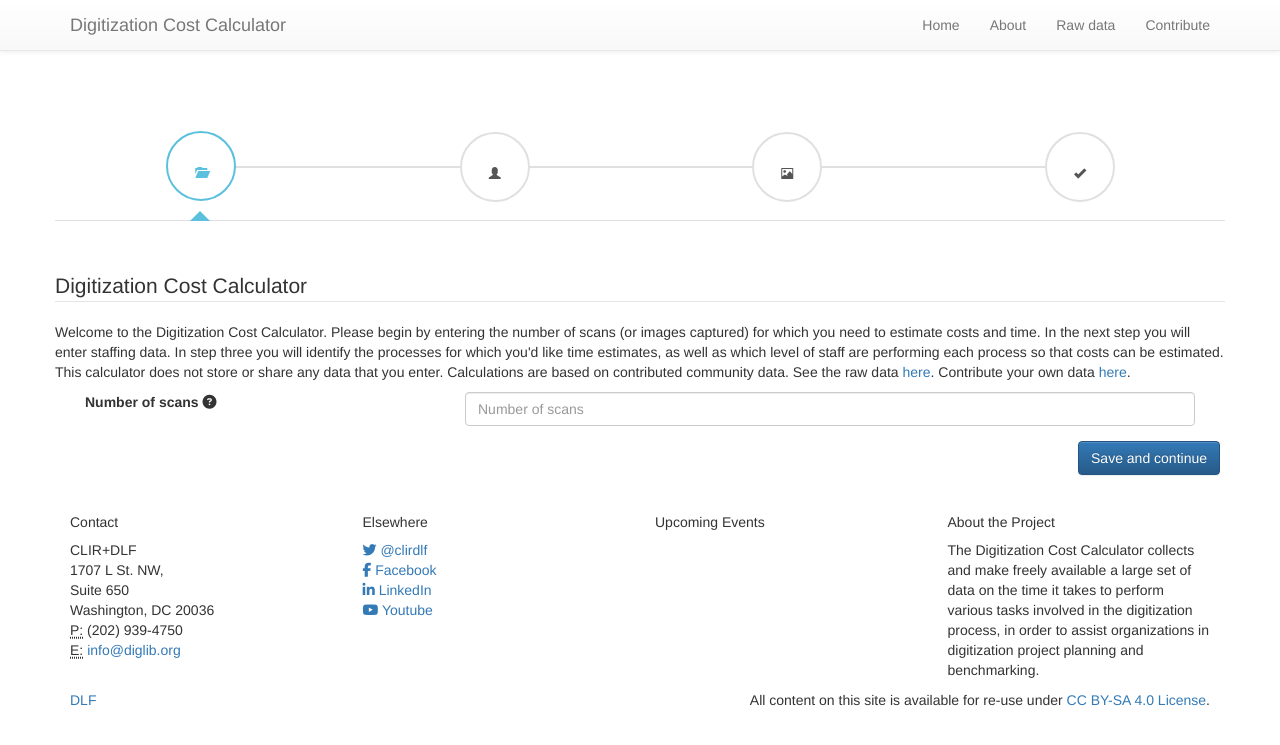
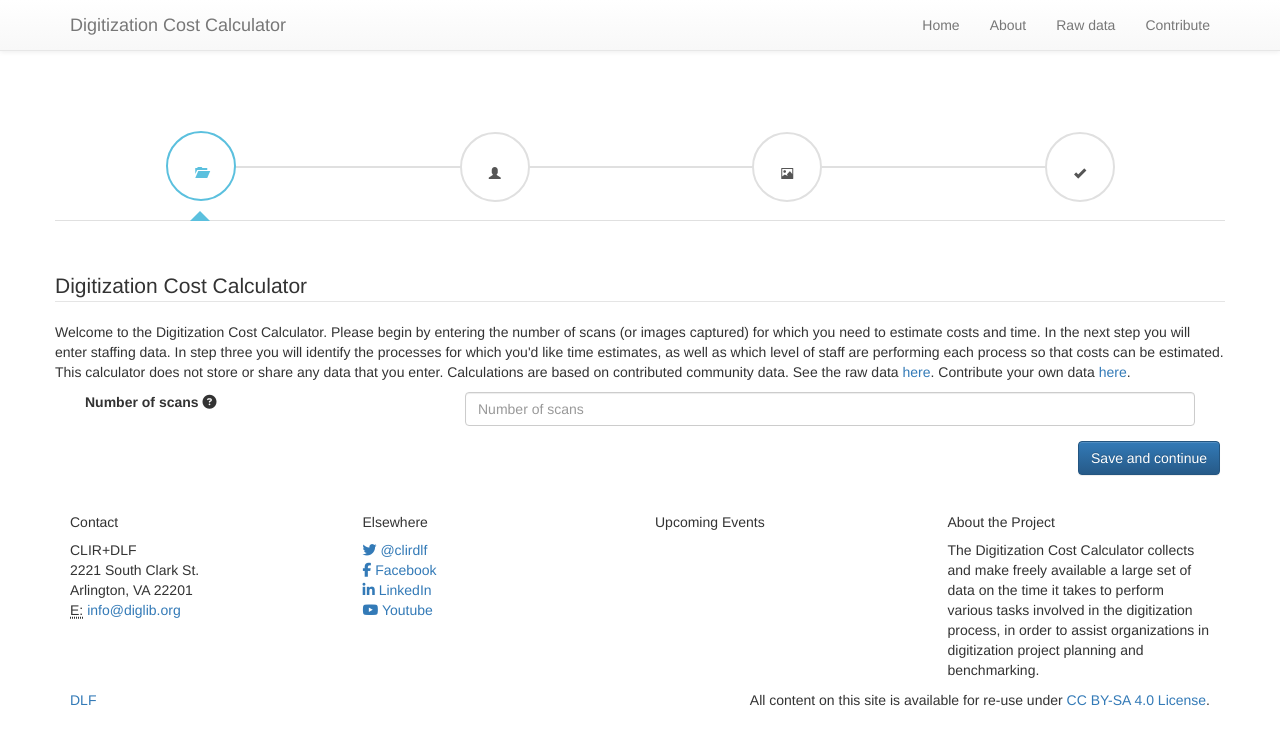
Before and after one commit to clirdlf/digitization_cost_calculator, a Jekyll site: the page built from index.html, in a window 1280 px wide. Shown: the top 745 px of the page. Built offline with Jekyll 4.4.1, drawn with Linux system fonts in a browser that asks for light colours; nearby versions of some CDN libraries; comment, search, counter and statistics services are not loaded.

Commit message:
Update footer.html
Change the mailing address

```diff
--- a/_includes/footer.html
+++ b/_includes/footer.html
@@ -6,11 +6,8 @@
                 <h5>Contact</h5>
                 <address>
                     CLIR+DLF<br>
-                    1707 L St. NW,<br>
-                    Suite 650<br>
-                    Washington, DC 20036<br>
-                    <abbr title="Phone">P:</abbr>
-                    (202) 939-4750<br>
+                    2221 South Clark St.<br>
+                    Arlington, VA 22201<br>
                     <abbr title="Email">E:</abbr>
                     <a href="mailto:info(at)diglib(dot)org">info at diglib dot org</a>
                 </address>
```
